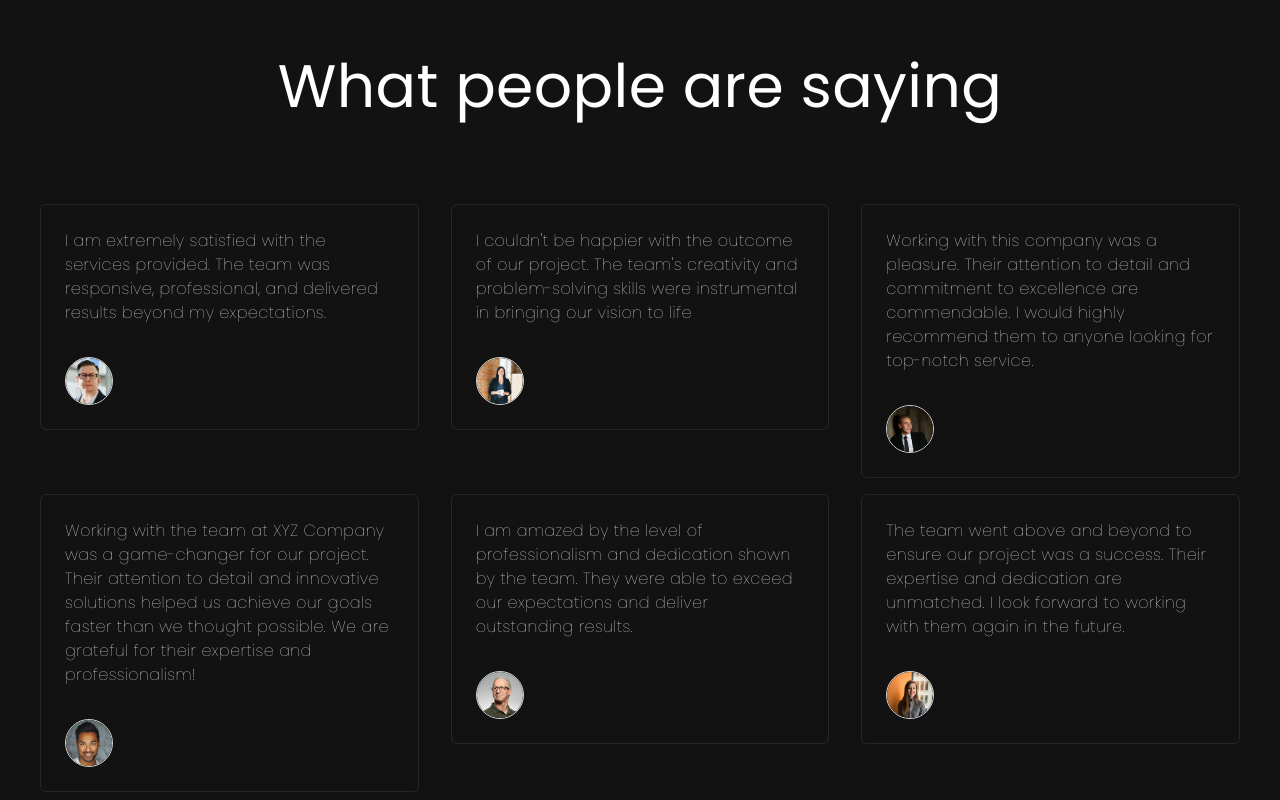
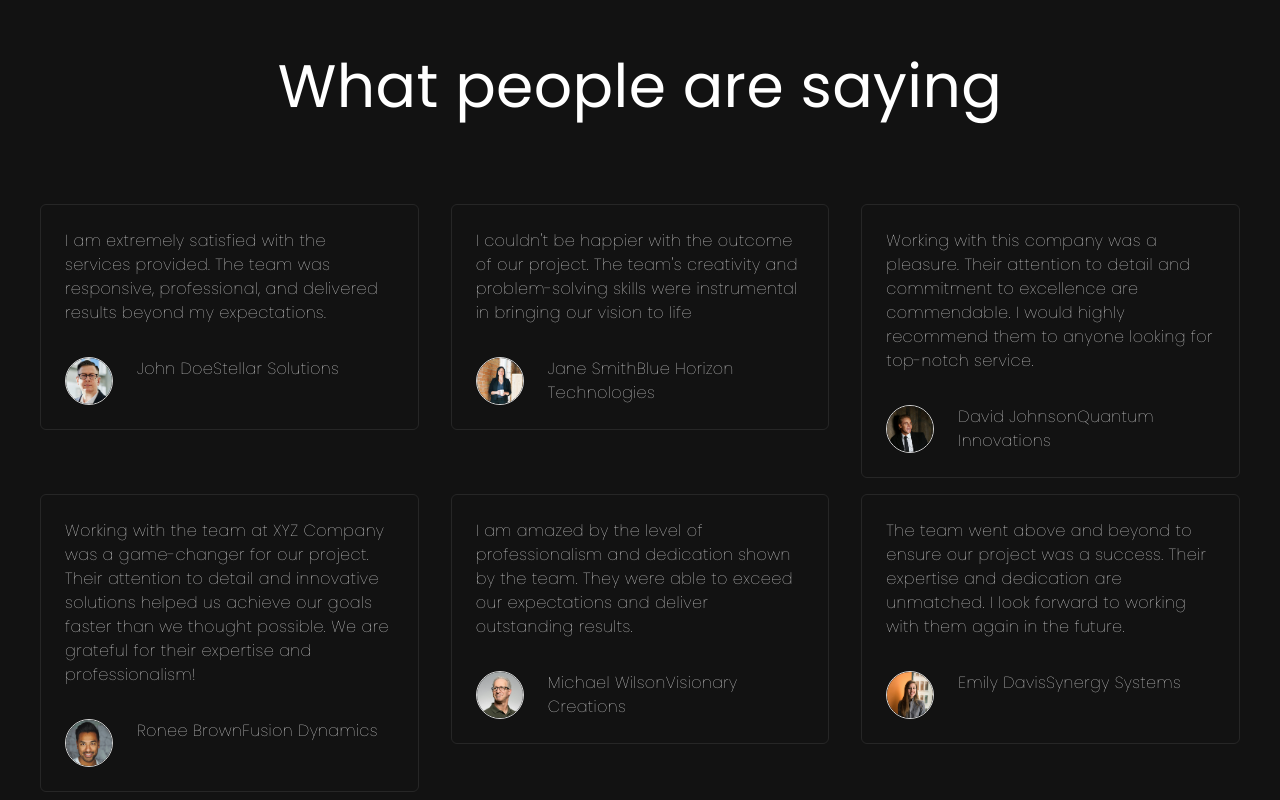
Before and after one commit to amimodiana/E-Learning-Vercel-App, a React (Vite) app in the folder my-project/: page / in a window 1280 px wide. Shown: the part 4083-4883 px from the top of the page. Built offline with nearby package versions, Linux system fonts and the light colour scheme; a web font is replaced by a local one.

Commit message:
initial commit

```diff
--- /dev/null
+++ b/my-project/src/components/Footer.jsx
@@ -0,0 +1,8 @@
+import { resourcesLink } from "../constants";
+const Footer = () => {
+  return (
+   <div>Footer</div>
+  )
+}
+
+export default Footer
--- a/my-project/src/components/Testimonials.jsx
+++ b/my-project/src/components/Testimonials.jsx
@@ -7,7 +7,7 @@ const Testimonials = () => {
         What people are saying
       </h2>
       <div className="flex flex-wrap justify-center">
-       {testimonials.map((testimonial, index) => (
+        {testimonials.map((testimonial, index) => (
          <div key={index} className="w-full sm:w-1/2 lg:w-1/3 px-4 py-2">
            <div className="bg-neutral rounded-md p-6 text-md border border-neutral-800 font-thin">
             <p>{testimonial.text}</p>
@@ -15,6 +15,13 @@ const Testimonials = () => {
                <img className="w-12 h-12 mr-6 rounded-full border border-neutral-300"
                src={testimonial.image}
                 alt={testimonial.user} />
+                <div>
+                    <h6>{testimonial.user}
+                    <span classname="text-sm font-normal italic text-neutral-600">
+                        {testimonial.company}
+                    </span>
+                    </h6>
+                </div>
              </div>
            </div>
          </div>
```
